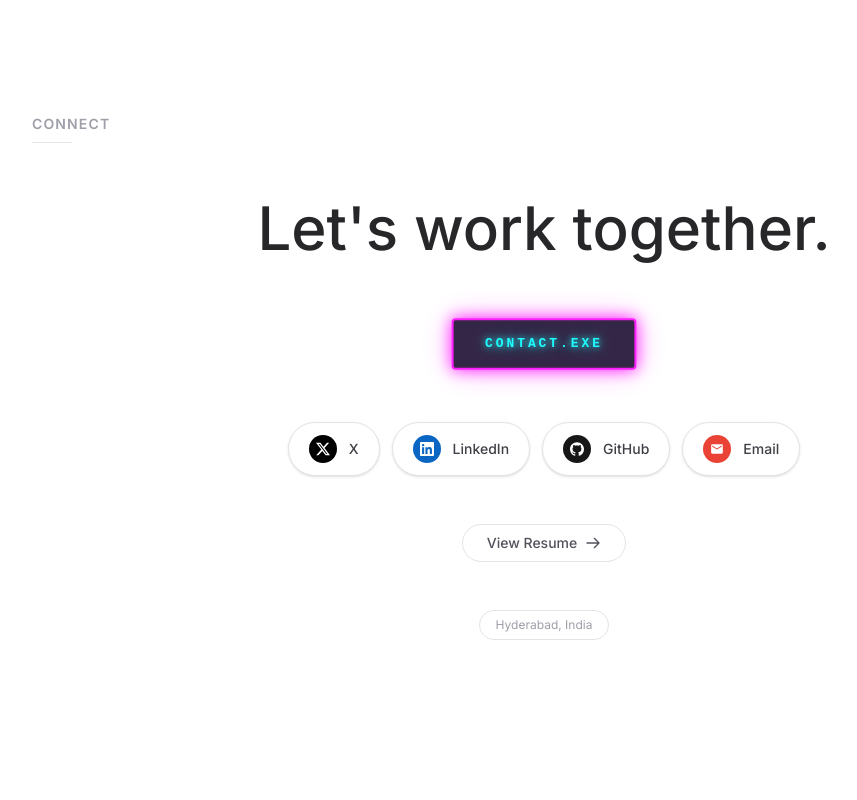
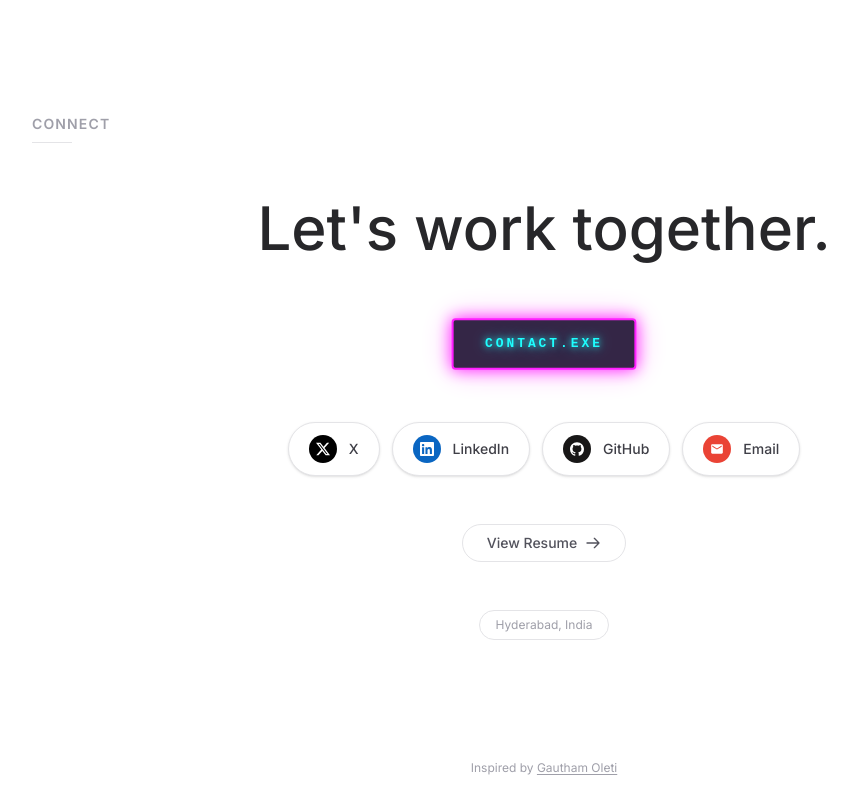
Before and after one commit to harshith397/Portfolio, a React (Vite) app: page / in a window 1280 px wide. Shown: the part 2526-3326 px from the top of the page, without its empty margins (96-953 px from the left). Before the commit the page ends 3262 px from the top, so only its background shows below. Built offline with nearby package versions, Linux system fonts and the light colour scheme; a web font is replaced by a local one.

Commit message:
Added credits

```diff
--- a/src/pages/Home.jsx
+++ b/src/pages/Home.jsx
@@ -8,15 +8,26 @@ import Skills from "../components/Skills";
 
 const Home = () => {
   return (
-    <div className="selection:bg-black selection:text-white" >
+    <div className="selection:bg-black selection:text-white">
       <Header/>
       <Hero id="Me"/>
       <AboutMe id="About"/>
-     <Skills id="Skills"/>
+      <Skills id="Skills"/>
       <Projects id="Work"/>
       <Contact id="Connect"/>
+      <p className="text-center text-xs text-zinc-400 py-6">
+        Inspired by{" "}
+        <a
+          href="https://www.gowthamoleti.com/"
+          target="_blank"
+          rel="noopener noreferrer"
+          className="underline underline-offset-2 hover:text-zinc-600 transition-colors"
+        >
+          Gautham Oleti
+        </a>
+      </p>
     </div>
-  )
-}
+  );
+};
 
 export default Home;
```
